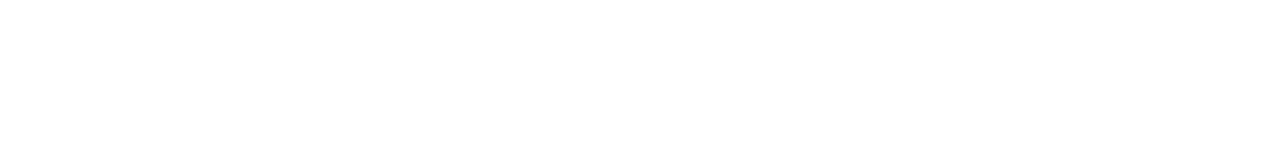
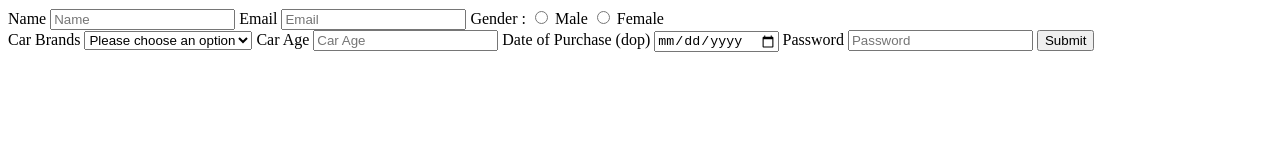
Before and after one commit to acciojob/car-insurance-form-SaiPrasad-22, a website: page main.html in a window 1280 px wide. Drawn offline with Linux system fonts and the light colour scheme.

Commit message:
created a submission

```diff
--- a/main.html
+++ b/main.html
@@ -7,7 +7,40 @@
 </head>
 
 <body>
-	<!-- the entire body must be written by student -->
+		<form method="post">
+		<label for="name">Name </label>
+		<input type="text" id="name" placeholder="Name" required>
+
+		<label for="email">Email </label>
+		<input type="email" id="email" placeholder="Email" required>
+
+		<label>Gender :
+		<label for="gender_m" >
+		<input type="radio" id="gender_m" name="gender" required> Male </label>
+		<label for="gender_f" >
+		<input type="radio" id="gender_f" name="gender" required> Female </label>
+		</label>
+		<br>
+		<label for="cars">Car Brands
+		<select id="cars" required>
+			<option value="NA">Please choose an option</option>
+			<option value="bmw">BMW</option>
+			<option value="audi">Audi</option>
+			<option value="swift">Mercedez</option>
+		</select>
+		</label>
+		<label for="carage">Car Age </label>
+		<input type="number" id="carage" placeholder="Car Age" required>
+
+		<label for="dop" required >Date of Purchase (dop) </label>
+		<input type="date" id="dop"  required>
+
+		<label for="password">Password </label>
+		<input type="password" id="password" placeholder="Password" required>
+
+		<button type="submit"> Submit</button>
+		</form>
+
     <script type="text/javascript" src="./script.js">
 </script>
 
```
